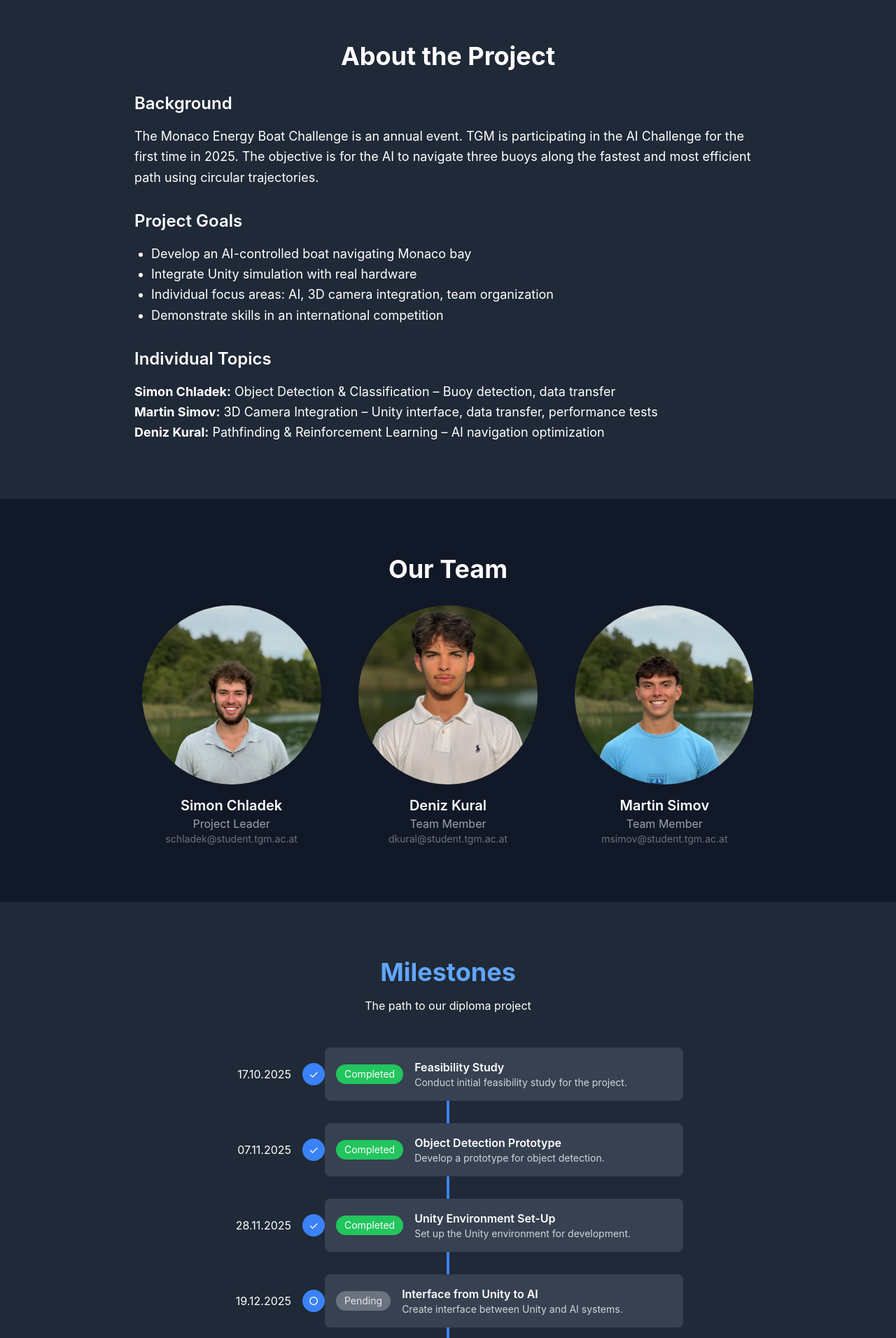
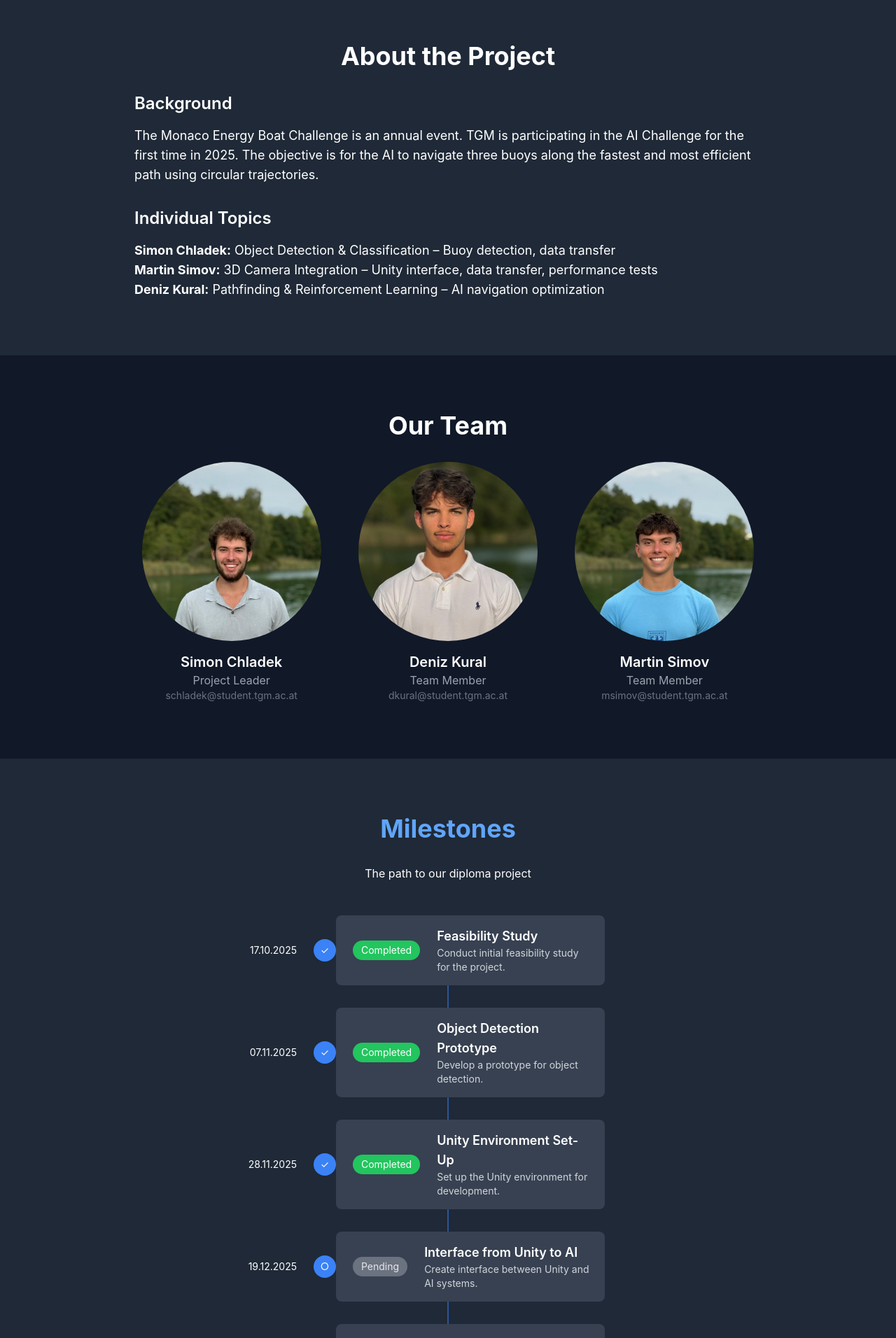
Before and after one commit to Denzerson1/AI-Taxi-Diplomarbeit, a React (Create React App) app: page / in a window 1280 px wide. Shown: the part 820-2732 px from the top of the page at 70% size. Built offline with nearby package versions, Linux system fonts and the light colour scheme.

Commit message:
responsiveness

```diff
--- a/src/components/About.js
+++ b/src/components/About.js
@@ -5,23 +5,13 @@ const About = () => {
   return (
     <section id="about" className="py-20 px-6 bg-gray-800">
       <h2 className="text-4xl font-bold mb-8 text-center">About the Project</h2>
-      <div className="max-w-4xl mx-auto text-lg leading-relaxed">
-        <h3 className="text-2xl font-semibold mb-4">Background</h3>
+      <div className="max-w-4xl mx-auto text-base sm:text-lg leading-relaxed">
+        <h3 className="text-xl sm:text-2xl font-semibold mb-4">Background</h3>
         <p>The Monaco Energy Boat Challenge is an annual event. TGM is participating in the AI Challenge for the first time in 2025. The objective is for the AI to navigate three buoys along the fastest and most efficient path using circular trajectories.</p>
-
-        <h3 className="text-2xl font-semibold mt-8 mb-4">Project Goals</h3>
-        <ul className="list-disc pl-6">
-          <li>Develop an AI-controlled boat navigating Monaco bay</li>
-          <li>Integrate Unity simulation with real hardware</li>
-          <li>Individual focus areas: AI, 3D camera integration, team organization</li>
-          <li>Demonstrate skills in an international competition</li>
-        </ul>
-
-        <h3 className="text-2xl font-semibold mt-8 mb-4">Individual Topics</h3>
+        <h3 className="text-xl sm:text-2xl font-semibold mt-8 mb-4">Individual Topics</h3>
         <p><strong>Simon Chladek:</strong> Object Detection & Classification – Buoy detection, data transfer</p>
         <p><strong>Martin Simov:</strong> 3D Camera Integration – Unity interface, data transfer, performance tests</p>
         <p><strong>Deniz Kural:</strong> Pathfinding & Reinforcement Learning – AI navigation optimization</p>
-
       </div>
     </section>
   );
--- a/src/components/Hero.js
+++ b/src/components/Hero.js
@@ -4,11 +4,11 @@ import React from 'react';
 const Hero = () => {
   return (
     <section className="h-screen flex flex-col items-center justify-center text-center px-6 bg-gray-900">
-      <h1 className="text-5xl font-bold mb-4">Monaco Energy Boat Challenge 2025 – AI-Controlled Boat</h1>
-      <p className="text-xl mb-8 max-w-2xl">Diploma project by team Simon Chladek, Martin Simov, and Deniz Sinan Kural. Participating in the AI Challenge for the first time in Monaco bay.</p>
+      <h1 className="text-3xl sm:text-5xl font-bold mb-2 sm:mb-4">Monaco Energy Boat Challenge 2025 – AI Taxi</h1>
+      <p className="text-base sm:text-xl mb-4 sm:mb-8 max-w-2xl">Diploma project by team Simon Chladek, Martin Simov, and Deniz Sinan Kural. Participating in the AI Challenge for the first time in Monaco bay.</p>
       <a
         href="#about"
-        className="bg-blue-500 hover:bg-blue-600 text-white py-3 px-6 rounded-lg transition duration-300 ease-in-out transform hover:scale-105"
+        className="bg-blue-500 hover:bg-blue-600 text-white py-2 sm:py-3 px-4 sm:px-6 rounded-lg transition duration-300 ease-in-out transform hover:scale-105"
       >
         Learn More
       </a>
--- a/src/components/Imprint.js
+++ b/src/components/Imprint.js
@@ -13,33 +13,33 @@ const Imprint = () => {
       <h2 className="text-4xl font-bold mb-8 text-center text-blue-400 border-b-2 border-blue-500 pb-4">Imprint</h2>
       <div className="max-w-4xl mx-auto">
         <div className="border-l-4 border-blue-500 pl-6 mb-8">
-          <h3 className="text-2xl font-semibold mb-4 text-green-400">Project Information</h3>
-          <p className="text-white">Project Name: <span className="text-blue-300">Monaco Energy Boat Challenge 2025 – AI-Controlled Boat</span></p>
-          <p className="text-white">Project Type: <span className="text-blue-300">Diploma Thesis in System Technology</span></p>
-          <p className="text-white">Institution: <span className="text-blue-300">TGM Vienna</span></p>
-          <p className="text-white">School Year: <span className="text-blue-300">2025/2026</span></p>
-          <p className="text-white">Supervisor: <span className="text-blue-300">Eugen Robert Jiresch</span></p>
+          <h3 className="text-xl sm:text-2xl font-semibold mb-4 text-green-400">Project Information</h3>
+          <p className="text-white text-base sm:text-lg">Project Name: <span className="text-blue-300">Monaco Energy Boat Challenge 2025 – AI-Controlled Boat</span></p>
+          <p className="text-white text-base sm:text-lg">Project Type: <span className="text-blue-300">Diploma Thesis in System Technology</span></p>
+          <p className="text-white text-base sm:text-lg">Institution: <span className="text-blue-300">TGM Vienna</span></p>
+          <p className="text-white text-base sm:text-lg">School Year: <span className="text-blue-300">2025/2026</span></p>
+          <p className="text-white text-base sm:text-lg">Supervisor: <span className="text-blue-300">Eugen Robert Jiresch</span></p>
         </div>
 
         <div className="border-l-4 border-blue-500 pl-6 mb-8">
-          <h3 className="text-2xl font-semibold mb-4 text-green-400">Project Team</h3>
+          <h3 className="text-xl sm:text-2xl font-semibold mb-4 text-green-400">Project Team</h3>
           {team.map((member, index) => (
-            <p key={index} className="text-white mb-2">
+            <p key={index} className="text-white text-base sm:text-lg mb-2">
               {member.name} <span className="text-blue-300">{member.email}</span>
             </p>
           ))}
         </div>
 
         <div className="border-l-4 border-blue-500 pl-6">
-          <h3 className="text-2xl font-semibold mb-4 text-green-400">Liability Disclaimer</h3>
-          <p className="text-white">This website was created as part of a diploma thesis and serves exclusively for educational and presentation purposes.</p>
-          <p className="text-white mt-4">Content of the Website: The content of this website was created with great care. However, we cannot guarantee the accuracy, completeness, or timeliness of the content.</p>
-          <p className="text-white mt-4">External Links: This website contains links to external websites of third parties, over whose content we have no influence. The respective provider or operator of the pages is responsible for this content.</p>
-          <p className="text-white mt-4">Copyright: The content and works created by the project members on this website are subject to Austrian copyright law. All media used were either self-created or come from license-free sources.</p>
+          <h3 className="text-xl sm:text-2xl font-semibold mb-4 text-green-400">Liability Disclaimer</h3>
+          <p className="text-white text-base sm:text-lg">This website was created as part of a diploma thesis and serves exclusively for educational and presentation purposes.</p>
+          <p className="text-white mt-2 sm:mt-4 text-base sm:text-lg">Content of the Website: The content of this website was created with great care. However, we cannot guarantee the accuracy, completeness, or timeliness of the content.</p>
+          <p className="text-white mt-2 sm:mt-4 text-base sm:text-lg">External Links: This website contains links to external websites of third parties, over whose content we have no influence. The respective provider or operator of the pages is responsible for this content.</p>
+          <p className="text-white mt-2 sm:mt-4 text-base sm:text-lg">Copyright: The content and works created by the project members on this website are subject to Austrian copyright law. All media used were either self-created or come from license-free sources.</p>
         </div>
 
-        <p className="mt-8 text-center text-sm text-gray-500 border-t-2 border-gray-700 pt-4">
-          © 2025 Monaco Energy Boat Challenge - Diploma Project | TGM Vienna<br />Last Update: October 2025
+        <p className="mt-6 sm:mt-8 text-center text-xs sm:text-sm text-gray-500 border-t-2 border-gray-700 pt-2 sm:pt-4">
+          © 2025 Monaco Energy Boat Challenge - Diploma Project | TGM Vienna<br />Last Update: October 16, 2025
         </p>
       </div>
     </section>
--- a/src/components/Milestones.js
+++ b/src/components/Milestones.js
@@ -61,23 +61,39 @@ const Milestones = () => {
 
   return (
     <section id="milestones" className="py-20 px-6 bg-gray-800">
-      <h2 className="text-4xl font-bold mb-4 text-center text-blue-400">Milestones</h2>
-      <p className="text-center mb-12">The path to our diploma project</p>
+      <h2 className="text-4xl font-bold mb-8 text-center text-blue-400">Milestones</h2>
+      <p className="text-center mb-12 text-base">The path to our diploma project</p>
       <div className="max-w-2xl mx-auto relative">
-        <div className="absolute left-1/2 transform -translate-x-1/2 h-full w-1 bg-blue-500"></div>
+        <div className="absolute left-1/2 transform -translate-x-1/2 h-full w-px bg-blue-500"></div>
         {milestones.map((ms, index) => (
-          <div key={index} className="mb-8 flex items-center relative">
-            <div className="w-32 text-right pr-4">{ms.date}</div>
-            <div className="w-8 h-8 rounded-full bg-blue-500 flex items-center justify-center z-10">
-              {ms.status === 'Completed' ? <span className="text-white">✓</span> : <span className="text-white">○</span>}
+          <div
+            key={index}
+            className="mb-8 flex flex-col md:flex-row items-center justify-center md:justify-start relative"
+          >
+            {/* Date - Hidden on mobile, shown on md and up */}
+            <div className="w-full md:w-36 text-right pr-2 md:pr-6 text-xs md:text-sm mb-1 md:mb-0 hidden md:block">
+              {ms.date}
             </div>
-            <div className="flex-1 pl-4 bg-gray-700 p-4 rounded-lg flex items-center">
-              <span className={`inline-block px-3 py-1 rounded-full text-sm mr-4 ${ms.status === 'Completed' ? 'bg-green-500 text-white' : 'bg-gray-500 text-gray-200'}`}>
+            {/* Timeline Circle */}
+            <div className="w-4 h-4 md:w-8 md:h-8 rounded-full bg-blue-500 flex items-center justify-center z-10 ml-0.5 md:ml-0 md:-ml-4">
+              {ms.status === 'Completed' ? (
+                <span className="text-white text-xs md:text-sm">✓</span>
+              ) : (
+                <span className="text-white text-xs md:text-sm">○</span>
+              )}
+            </div>
+            {/* Content */}
+            <div className="w-full md:w-96 pl-2 md:pl-6 bg-gray-700 p-2 md:p-4 rounded-lg flex items-center justify-between">
+              <span
+                className={`inline-block px-1 md:px-3 py-1 rounded-full text-xs md:text-sm mr-2 ${
+                  ms.status === 'Completed' ? 'bg-green-500 text-white' : 'bg-gray-500 text-gray-200'
+                }`}
+              >
                 {ms.status}
               </span>
-              <div>
-                <h3 className="font-semibold">{ms.title}</h3>
-                <p className="text-sm text-gray-300">{ms.description}</p>
+              <div className="ml-4 flex-1 min-w-0">
+                <h3 className="font-semibold text-sm md:text-lg">{ms.title}</h3>
+                <p className="text-xs md:text-sm text-gray-300">{ms.description}</p>
               </div>
             </div>
           </div>
```
